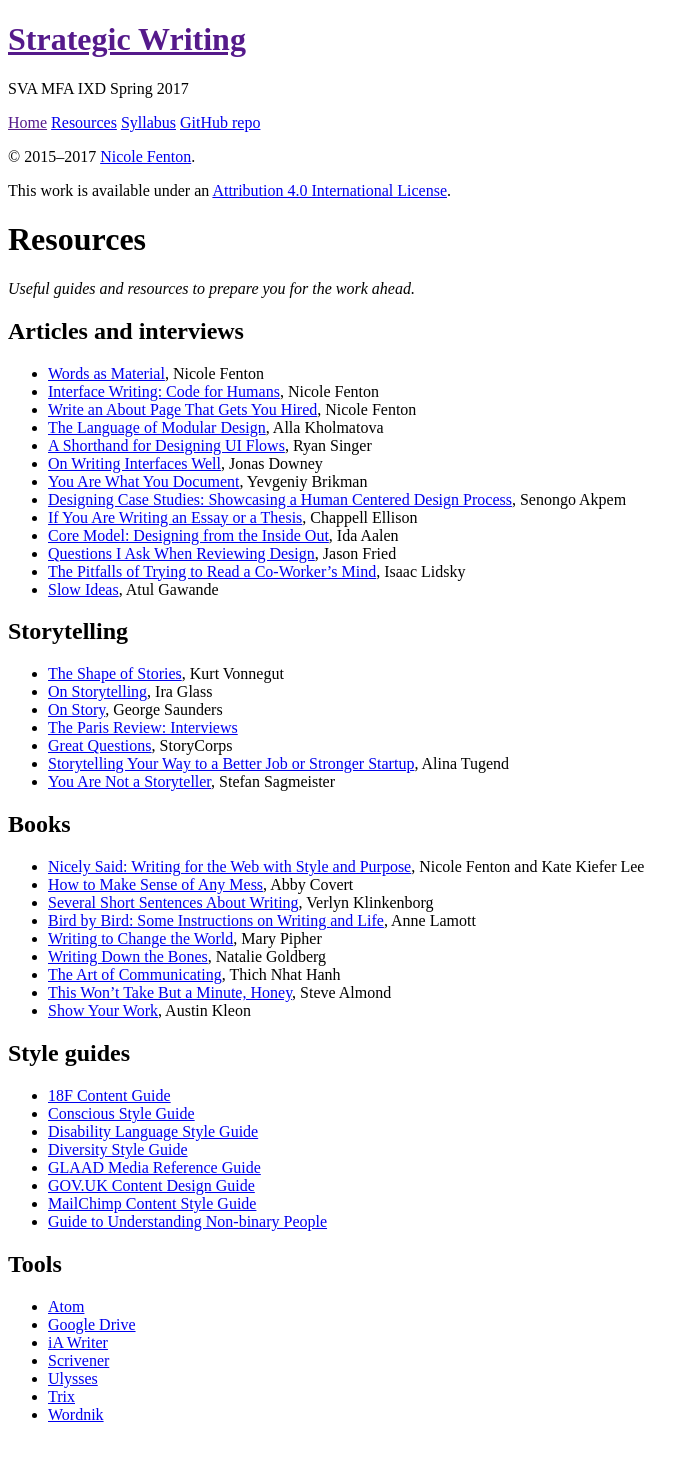
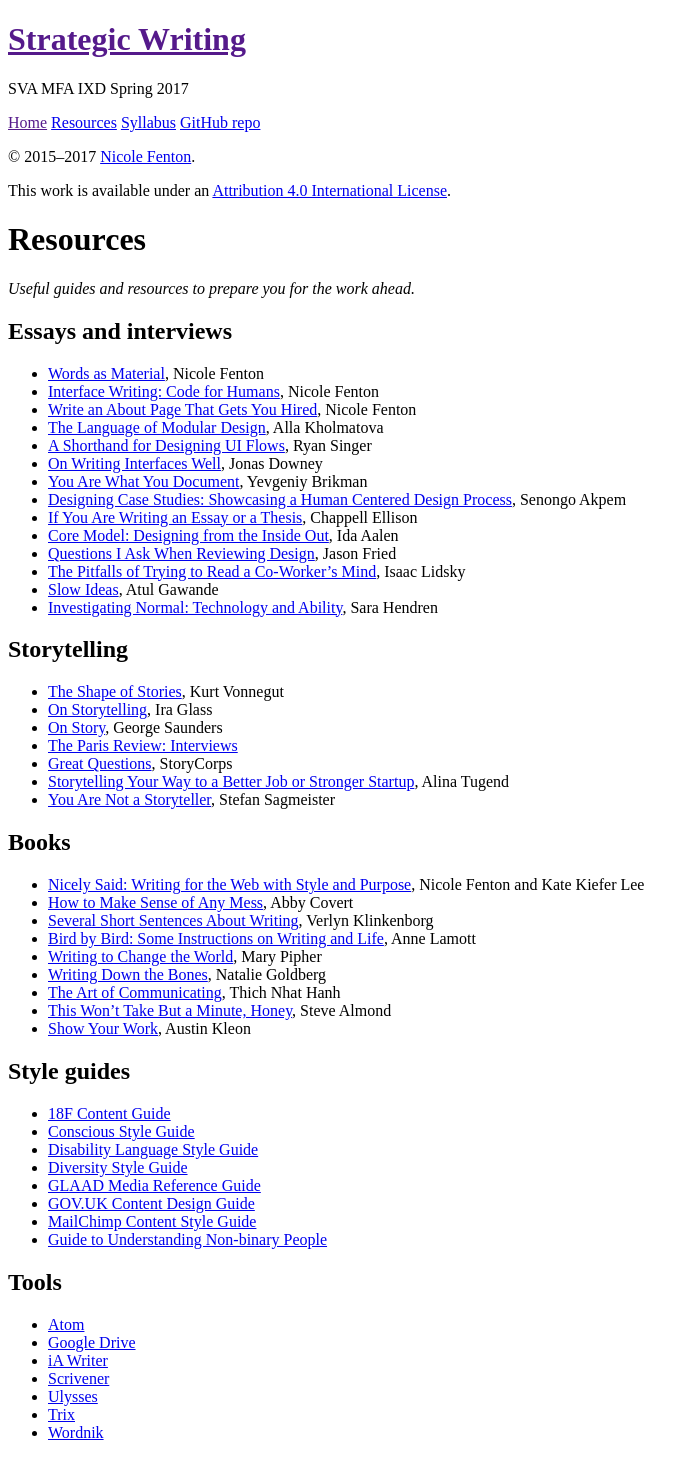
Before and after one commit to nicoleslaw/strategicwriting, a Jekyll site: the page built from resources.md, in a window 1280 px wide. Shown: the whole page, without its empty margins (0-699 px from the left). Built offline with Jekyll 4.4.1, drawn with Linux system fonts in a browser that asks for light colours.

Commit message:
Adds SH talk

```diff
--- a/resources.md
+++ b/resources.md
@@ -5,7 +5,7 @@ title: Resources
 
 _Useful guides and resources to prepare you for the work ahead._
 
-## Articles and interviews
+## Essays and interviews
 * [Words as Material](http://nicolefenton.com/words-as-material/), Nicole Fenton
 * [Interface Writing: Code for Humans](http://nicolefenton.com/interface-writing/), Nicole Fenton
 * [Write an About Page That Gets You Hired](http://99u.com/articles/51669/how-to-write-about-me-section), Nicole Fenton
@@ -19,6 +19,7 @@ _Useful guides and resources to prepare you for the work ahead._
 * [Questions I Ask When Reviewing Design](https://signalvnoise.com/posts/3024-questions-i-ask-when-reviewing-a-design), Jason Fried
 * [The Pitfalls of Trying to Read a Co-Worker’s Mind](https://www.nytimes.com/2016/12/29/business/the-pitfalls-of-trying-to-read-a-co-workers-mind.html), Isaac Lidsky
 * [Slow Ideas](http://www.newyorker.com/magazine/2013/07/29/slow-ideas), Atul Gawande
+* [Investigating Normal: Technology and Ability](https://vimeo.com/134764010), Sara Hendren
 
 ## Storytelling
 * [The Shape of Stories](https://vimeo.com/53286941), Kurt Vonnegut
```
